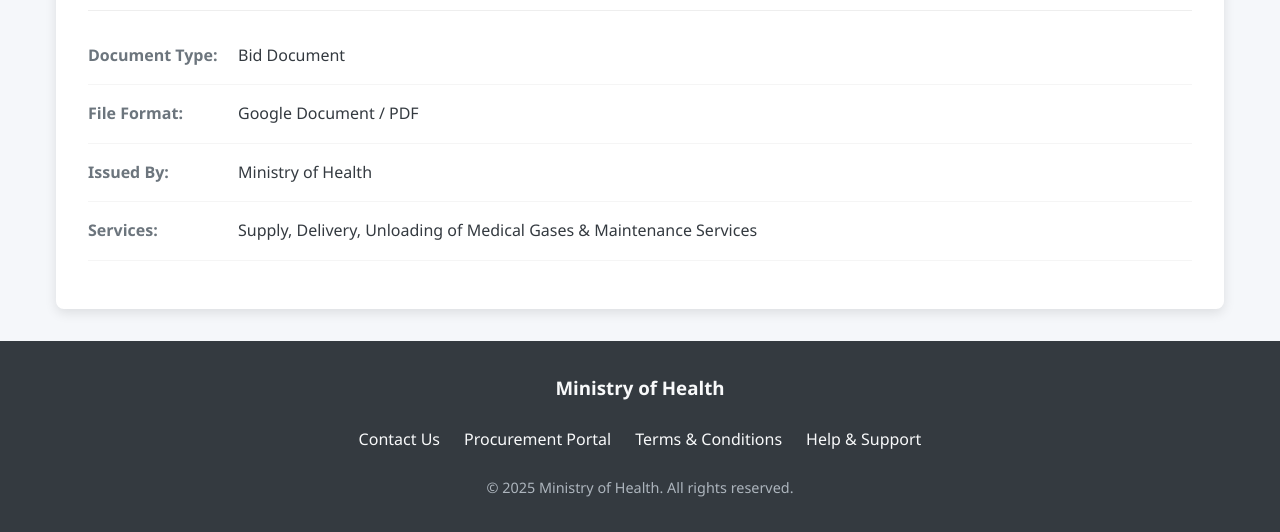
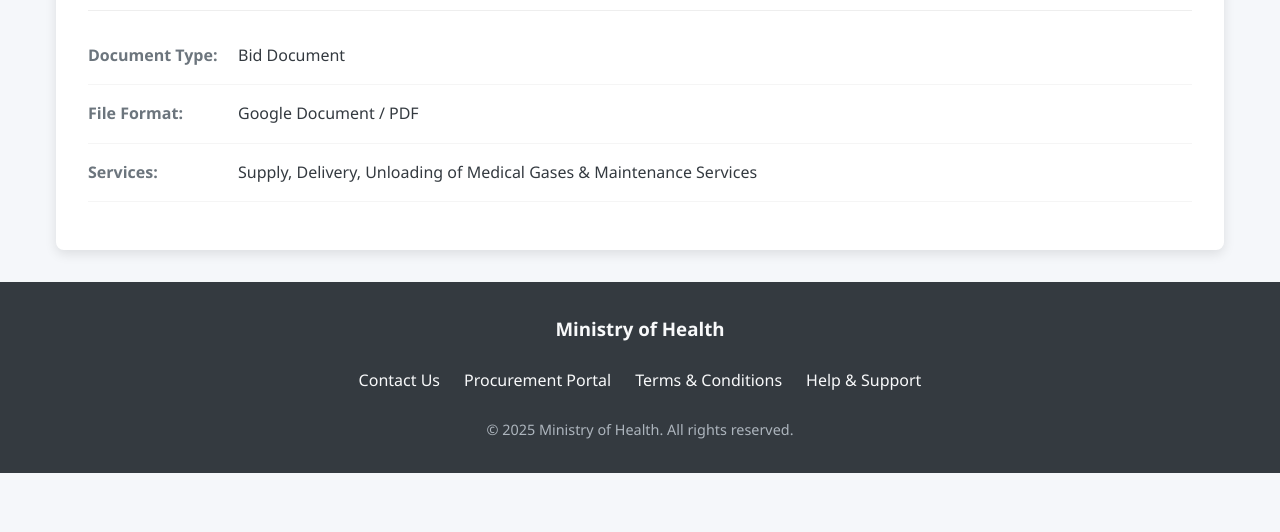
Before and after one commit to SankaRambukwella/ddglogisticbiddocmedicalgas, a plain HTML site: page index.html in a window 1280 px wide. Shown: the part 938-1470 px from the top of the page. After the commit the page ends 1411 px from the top, so only its background shows below. Drawn offline with Linux system fonts and the light colour scheme.

Commit message:
Update index.html

```diff
--- a/index.html
+++ b/index.html
@@ -436,10 +436,6 @@
                             <div class="info-value">Google Document / PDF</div>
                         </div>
                         <div class="info-item">
-                            <div class="info-label">Issued By:</div>
-                            <div class="info-value">Ministry of Health</div>
-                        </div>
-                        <div class="info-item">
                             <div class="info-label">Services:</div>
                             <div class="info-value">Supply, Delivery, Unloading of Medical Gases & Maintenance Services</div>
                         </div>
```
